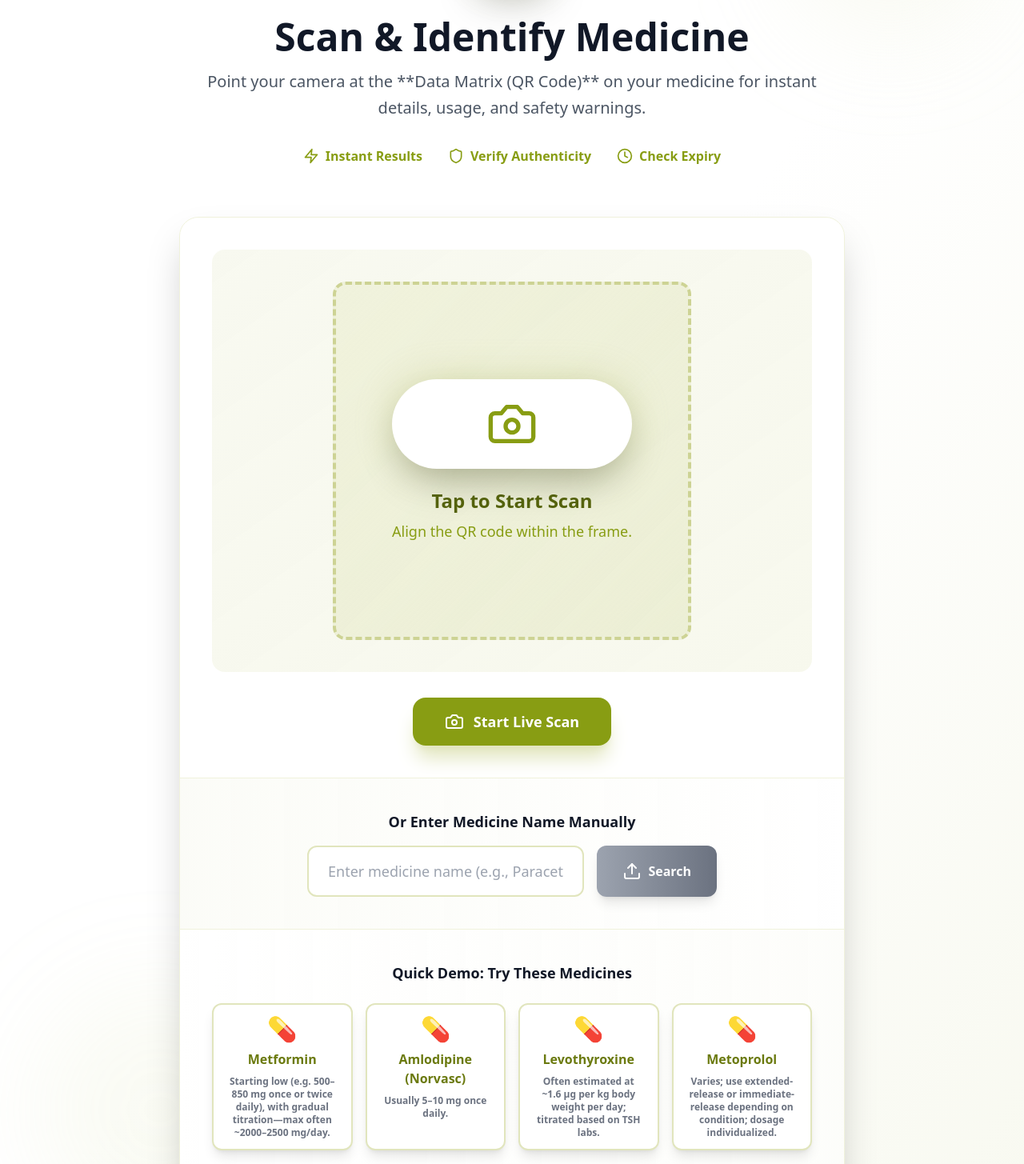
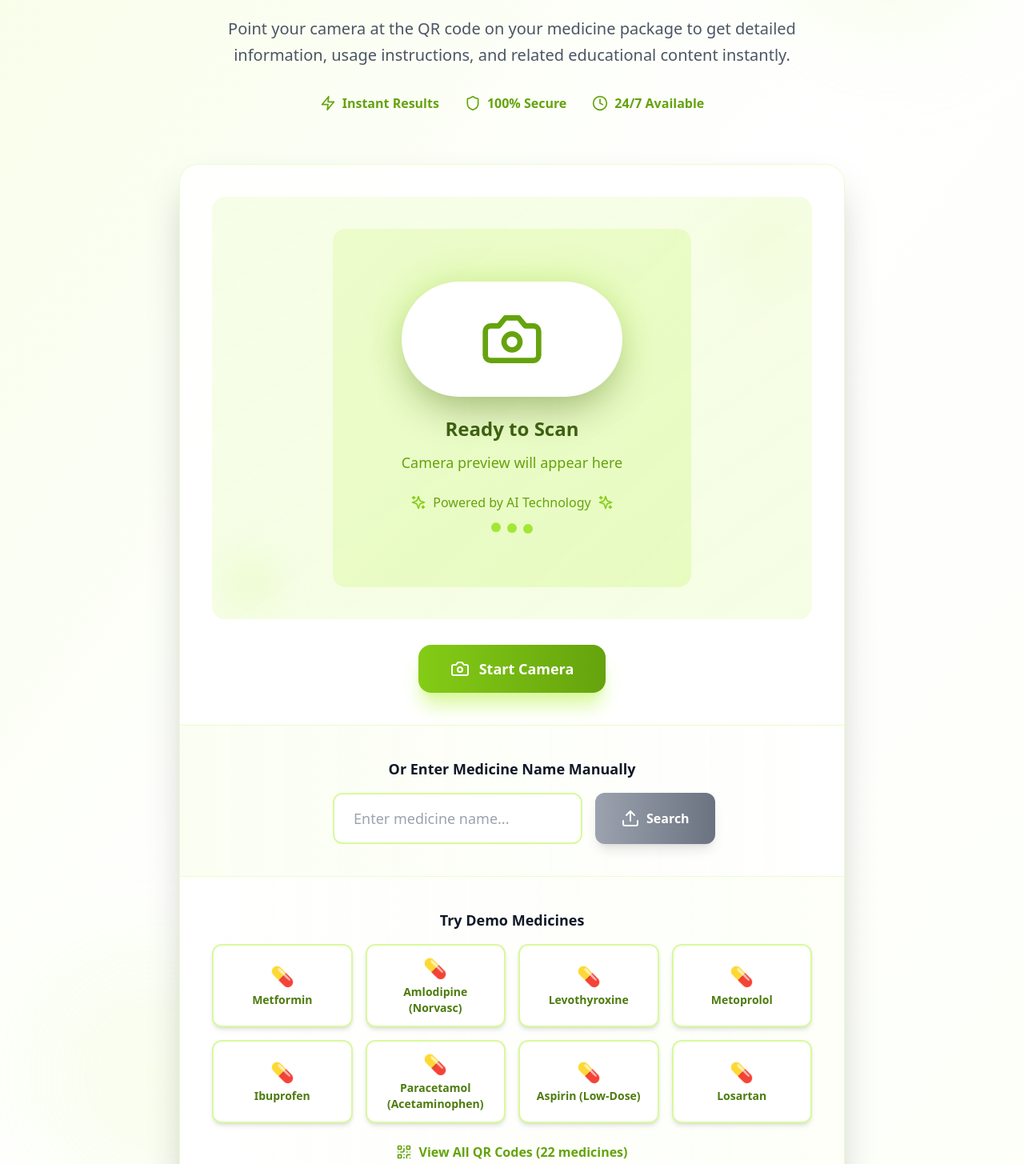
Before and after one commit to Isha08b/Medicine-Info, a React (Vite) app: page /scan in a window 1280 px wide. Shown: the part 315-1770 px from the top of the page at 80% size. Built offline with nearby package versions, Linux system fonts and the light colour scheme; sample sign-in values are in the browser's storage.

Commit message:
Updated ScanPage color theme to Olive Green

```diff
--- a/src/pages/ScanPage.tsx
+++ b/src/pages/ScanPage.tsx
@@ -1,45 +1,28 @@
 import React, { useState, useRef, useEffect } from 'react';
 import { useNavigate, Link } from 'react-router-dom';
-import { QrCode, Camera, Upload, Zap, Shield, Clock, XCircle, ArrowLeft } from 'lucide-react';
+import { QrCode, Camera, Upload, Zap, Shield, Clock, Sparkles } from 'lucide-react';
 import { getAllDrugs } from '../data/drugsDatabase';
 
 const ScanPage: React.FC = () => {
   const [isScanning, setIsScanning] = useState(false);
-  const [cameraError, setCameraError] = useState<string | null>(null);
-  const [manualInput, setManualInput] = useState<string>('');
-  const [isLoading, setIsLoading] = useState(false);
+  const [qrResult, setQrResult] = useState<string>('');
   const videoRef = useRef<HTMLVideoElement>(null);
   const navigate = useNavigate();
   const drugs = getAllDrugs();
-  const handleVideoReady = () => {
-    if (videoRef.current) {
-      videoRef.current.play().catch(e => console.error("Video Playback Error:", e));
-      setIsLoading(false);
-    }
-  };
 
+  // --- CAMERA LOGIC (UNCHANGED) ---
   const startCamera = async () => {
-    setCameraError(null);
-    setIsLoading(true);
-
     try {
+      setIsScanning(true);
       const stream = await navigator.mediaDevices.getUserMedia({
         video: { facingMode: 'environment' }
       });
       if (videoRef.current) {
-        videoRef.current.srcObject = stream;      }
-      setIsScanning(true);
-    } catch (error: any) {
+        videoRef.current.srcObject = stream;
+      }
+    } catch (error) {
       console.error('Error accessing camera:', error);
-      let errorMessage = 'Could not start camera. Please ensure permissions are granted.';
-      if (error.name === 'NotAllowedError') {
-        errorMessage = 'Camera access denied. Please check your browser settings.';
-      } else if (error.name === 'NotFoundError') {
-        errorMessage = 'No camera found on this device.';
-      }
-      setCameraError(errorMessage);
       setIsScanning(false);
-      setIsLoading(false);
     }
   };
 
@@ -48,152 +31,133 @@ const ScanPage: React.FC = () => {
     if (videoRef.current && videoRef.current.srcObject) {
       const stream = videoRef.current.srcObject as MediaStream;
       stream.getTracks().forEach(track => track.stop());
-      videoRef.current.srcObject = null;
     }
   };
 
-  const handleSearch = (input: string) => {
-    if (input.trim()) {
-      stopCamera();
-      const drugId = input.toLowerCase().replace(/[^a-z0-9]+/g, '-');
+  const handleManualInput = () => {
+    if (qrResult.trim()) {
+      // Simulate QR code scan result - navigate to drug info
+      const drugId = qrResult.toLowerCase().replace(/\s+/g, '-');
       navigate(`/drug/${drugId}`);
     }
   };
 
-  const handleManualSubmit = (e: React.FormEvent) => {
-      e.preventDefault();
-      handleSearch(manualInput);
-  }
+  const simulateScan = (drugName: string) => {
+    setQrResult(drugName);
+    const drugId = drugName.toLowerCase().replace(/\s+/g, '-');
+    navigate(`/drug/${drugId}`);
+  };
 
-  const simulateScan = (drugName: string) => {
-    stopCamera();
-    setManualInput(drugName);
-    handleSearch(drugName);
-  };
   useEffect(() => {
     return () => {
       stopCamera();
     };
   }, []);
+  // ----------------------------------
 
   return (
-    <div className="min-h-screen bg-gradient-to-br from-white via-white to-olive-50 py-12 relative overflow-hidden">
+    <div className="min-h-screen bg-gradient-to-br from-lime-50 via-white to-lime-50/30 py-12 relative overflow-hidden">
+      {/* Background Decorations */}
       <div className="absolute inset-0 overflow-hidden pointer-events-none">
-        <div className="absolute top-10 right-10 w-64 h-64 bg-olive-200/20 rounded-full blur-3xl"></div>
-        <div className="absolute bottom-10 left-10 w-80 h-80 bg-olive-300/10 rounded-full blur-3xl"></div>
+        <div className="absolute top-10 right-10 w-64 h-64 bg-lime-200/20 rounded-full blur-3xl"></div>
+        <div className="absolute bottom-10 left-10 w-80 h-80 bg-lime-300/10 rounded-full blur-3xl"></div>
       </div>
 
-      <div className="max-w-4xl mx-auto px-4 sm:px-6 lg:px-8 relative z-10">
-        <Link
-            to="/"
-            className="inline-flex items-center space-x-2 text-olive-600 hover:text-olive-700 group bg-white/80 backdrop-blur-sm px-4 py-2 rounded-xl shadow-lg hover:shadow-xl transition-all duration-300 border border-olive-100 mb-8"
-        >
-            <ArrowLeft className="h-4 w-4 group-hover:-translate-x-1 transition-transform" />
-            <span className="font-medium">Home</span>
-        </Link>
-
+      <div className="max-w-4xl mx-auto px-4 sm:px-6 lg:px-8">
         <div className="text-center mb-16">
           <div className="relative inline-block mb-8">
-            <div className="absolute inset-0 bg-olive-400 rounded-full blur-xl opacity-30"></div>
-            <div className="relative bg-gradient-to-br from-olive-500 to-olive-600 p-6 rounded-3xl shadow-2xl">
+            <div className="absolute inset-0 bg-lime-400 rounded-full blur-xl opacity-30"></div>
+            <div className="relative bg-gradient-to-br from-lime-500 to-lime-600 p-6 rounded-3xl shadow-2xl">
               <QrCode className="h-16 w-16 text-white" />
             </div>
           </div>
 
-          <h1 className="text-4xl md:text-5xl font-bold text-gray-900 mb-4">
-            Scan & Identify Medicine
+          <h1 className="text-4xl md:text-5xl font-bold text-gray-900 mb-6">
+            Scan Medicine QR Code
           </h1>
 
           <p className="text-xl text-gray-600 max-w-3xl mx-auto leading-relaxed mb-8">
-            Point your camera at the **Data Matrix (QR Code)** on your medicine for instant details, usage, and safety warnings.
+            Point your camera at the QR code on your medicine package to get detailed information, usage instructions,
+            and related educational content instantly.
           </p>
 
-          <div className="flex justify-center flex-wrap gap-x-8 gap-y-4">
-            <div className="flex items-center space-x-2 text-olive-600">
+          {/* Quick Stats */}
+          <div className="flex justify-center space-x-8 mb-8">
+            <div className="flex items-center space-x-2 text-lime-600">
               <Zap className="h-5 w-5" />
               <span className="font-semibold">Instant Results</span>
             </div>
-            <div className="flex items-center space-x-2 text-olive-600">
+            <div className="flex items-center space-x-2 text-lime-600">
               <Shield className="h-5 w-5" />
-              <span className="font-semibold">Verify Authenticity</span>
+              <span className="font-semibold">100% Secure</span>
             </div>
-            <div className="flex items-center space-x-2 text-olive-600">
+            <div className="flex items-center space-x-2 text-lime-600">
               <Clock className="h-5 w-5" />
-              <span className="font-semibold">Check Expiry</span>
+              <span className="font-semibold">24/7 Available</span>
             </div>
           </div>
         </div>
 
-        <div className="bg-white/90 backdrop-blur-sm rounded-3xl shadow-2xl overflow-hidden border border-olive-100">
+        <div className="bg-white/90 backdrop-blur-sm rounded-3xl shadow-2xl overflow-hidden border border-lime-100">
+          {/* Camera Section */}
           <div className="p-10">
-            <div className="bg-gradient-to-br from-olive-50 to-olive-100/50 rounded-2xl p-10 mb-8 relative overflow-hidden">
+            <div className="bg-gradient-to-br from-lime-50 to-lime-100/50 rounded-2xl p-10 mb-8 relative overflow-hidden">
+              {/* Decorative elements */}
+              <div className="absolute top-4 right-4 w-20 h-20 bg-lime-200/30 rounded-full blur-2xl"></div>
+              <div className="absolute bottom-4 left-4 w-16 h-16 bg-lime-300/20 rounded-full blur-xl"></div>
 
               {isScanning ? (
-                <div className="aspect-square max-w-md mx-auto bg-black rounded-2xl overflow-hidden shadow-2xl border-4 border-olive-400 relative">
+                <div className="aspect-square max-w-md mx-auto bg-black rounded-2xl overflow-hidden shadow-2xl border-4 border-lime-200">
                   <video
                     ref={videoRef}
                     autoPlay
                     playsInline
-                    muted
-                    className="w-full h-full object-cover"
-                    onLoadedMetadata={handleVideoReady}
+                    className="w-full h-full object-cover rounded-xl"
                   />
-                  <div className="absolute inset-0 flex items-center justify-center pointer-events-none">
-                      <div className="w-full h-1 bg-red-400 animate-scan-line-v2 shadow-red-500"></div>
+                  <div className="absolute inset-0 border-2 border-lime-400 rounded-2xl animate-pulse"></div>
+                </div>
+              ) : (
+                <div className="aspect-square max-w-md mx-auto bg-gradient-to-br from-lime-100 to-lime-200/50 rounded-2xl flex items-center justify-center border-3 border-dashed border-lime-300 hover:border-lime-400 transition-all duration-500 group cursor-pointer hover:scale-105">
+                  <div className="text-center">
+                    <div className="relative mb-6">
+                      <div className="absolute inset-0 bg-lime-400 rounded-full blur-xl opacity-40 group-hover:opacity-60 transition-opacity duration-300"></div>
+                      <div className="relative bg-white rounded-full p-8 shadow-2xl group-hover:scale-110 transition-transform duration-500">
+                        <Camera className="h-20 w-20 text-lime-600 mx-auto" />
                       </div>
                     </div>
-              ) : (
-                <div
-                    onClick={isLoading ? undefined : startCamera}
-                    className={`aspect-square max-w-md mx-auto rounded-2xl flex items-center justify-center border-4 border-dashed transition-all duration-500 group cursor-pointer ${
-                        isLoading ? 'bg-olive-100/50 border-olive-300 animate-pulse' :
-                        cameraError ? 'bg-red-50 border-red-300 hover:border-red-400' :
-                        'bg-gradient-to-br from-olive-100 to-olive-200/50 border-olive-300 hover:border-olive-500 hover:scale-[1.01]'
-                    }`}
-                >
-                  <div className="text-center p-4">
-                    {cameraError ? (
-                        <div className="text-red-600">
-                            <XCircle className="h-12 w-12 mx-auto mb-3" />
-                            <h3 className="text-xl font-bold mb-2">Error: Camera Failed</h3>
-                            <p className="text-sm">{cameraError}</p>
+
+                    <h3 className="text-2xl font-bold text-lime-800 mb-3">Ready to Scan</h3>
+                    <p className="text-lime-600 text-lg mb-6">Camera preview will appear here</p>
+
+                    <div className="flex justify-center items-center space-x-2 mb-4">
+                      <Sparkles className="h-5 w-5 text-lime-500 animate-pulse" />
+                      <span className="text-lime-600 font-medium">Powered by AI Technology</span>
+                      <Sparkles className="h-5 w-5 text-lime-500 animate-pulse" />
                     </div>
-                    ) : isLoading ? (
-                        <div className="text-olive-700">
-                            <span className="animate-spin inline-block border-4 border-olive-500 border-t-transparent rounded-full h-10 w-10 mb-3"></span>
-                            <h3 className="text-xl font-bold">Starting Camera...</h3>
+
+                    <div className="flex justify-center space-x-2">
+                      <div className="w-3 h-3 bg-lime-400 rounded-full animate-bounce"></div>
+                      <div className="w-3 h-3 bg-lime-400 rounded-full animate-bounce" style={{animationDelay: '0.2s'}}></div>
+                      <div className="w-3 h-3 bg-lime-400 rounded-full animate-bounce" style={{animationDelay: '0.4s'}}></div>
                     </div>
-                    ) : (
-                        <>
-                            <div className="relative mb-6">
-                                <div className="absolute inset-0 bg-olive-400 rounded-full blur-xl opacity-40 group-hover:opacity-60 transition-opacity duration-300"></div>
-                                <div className="relative bg-white rounded-full p-6 shadow-2xl group-hover:scale-110 transition-transform duration-500">
-                                    <Camera className="h-16 w-16 text-olive-600 mx-auto" />
-                                </div>
-                            </div>
-                            <h3 className="text-2xl font-bold text-olive-800 mb-2">Tap to Start Scan</h3>
-                            <p className="text-olive-600 text-lg">Align the QR code within the frame.</p>
-                        </>
-                    )}
                   </div>
                 </div>
               )}
             </div>
 
-            <div className="flex flex-col sm:flex-row gap-4 justify-center">
+            <div className="flex flex-col sm:flex-row gap-6 justify-center">
               {!isScanning ? (
                 <button
                   onClick={startCamera}
-                  disabled={isLoading}
-                  className="group bg-gradient-to-r from-olive-500 to-olive-600 text-white px-10 py-4 rounded-2xl font-bold text-lg hover:from-olive-600 hover:to-olive-700 transition-all duration-300 flex items-center justify-center space-x-3 shadow-xl shadow-olive-200 disabled:from-gray-400 disabled:to-gray-500"
+                  className="group bg-gradient-to-r from-lime-500 to-lime-600 text-white px-10 py-4 rounded-2xl font-bold text-lg hover:from-lime-600 hover:to-lime-700 transition-all duration-300 flex items-center justify-center space-x-3 shadow-xl shadow-lime-200 hover:shadow-2xl hover:scale-105"
                 >
                   <Camera className="h-6 w-6 group-hover:rotate-12 transition-transform duration-300" />
-                  <span>{isLoading ? 'Loading...' : 'Start Live Scan'}</span>
+                  <span>Start Camera</span>
                 </button>
               ) : (
                 <button
                   onClick={stopCamera}
-                  className="bg-gradient-to-r from-red-500 to-red-600 text-white px-10 py-4 rounded-2xl font-bold text-lg hover:from-red-600 hover:to-red-700 transition-all duration-300 shadow-xl shadow-red-200"
+                  className="bg-gradient-to-r from-red-500 to-red-600 text-white px-10 py-4 rounded-2xl font-bold text-lg hover:from-red-600 hover:to-red-700 transition-all duration-300 shadow-xl shadow-red-200 hover:shadow-2xl hover:scale-105"
                 >
                   Stop Camera
                 </button>
@@ -201,72 +165,64 @@ const ScanPage: React.FC = () => {
             </div>
           </div>
 
-          <form onSubmit={handleManualSubmit} className="border-t border-olive-100 p-10 bg-gradient-to-r from-olive-50/50 to-white">
+          {/* Manual Input Section */}
+          <div className="border-t border-lime-100 p-10 bg-gradient-to-r from-lime-50/50 to-white">
             <h3 className="text-lg font-semibold text-gray-900 mb-4 text-center">
               Or Enter Medicine Name Manually
             </h3>
 
-            <div className="flex flex-col sm:flex-row gap-4 max-w-lg mx-auto">
+            <div className="flex flex-col sm:flex-row gap-4 max-w-md mx-auto">
               <input
                 type="text"
-                value={manualInput}
-                onChange={(e) => setManualInput(e.target.value)}
-                placeholder="Enter medicine name (e.g., Paracetamol)"
-                className="flex-1 px-6 py-4 border-2 border-olive-200 rounded-xl focus:ring-4 focus:ring-olive-200 focus:border-olive-500 transition-all duration-300 text-lg"
+                value={qrResult}
+                onChange={(e) => setQrResult(e.target.value)}
+                placeholder="Enter medicine name..."
+                className="flex-1 px-6 py-4 border-2 border-lime-200 rounded-xl focus:ring-4 focus:ring-lime-200 focus:border-lime-500 transition-all duration-300 text-lg"
               />
               <button
-                type="submit"
-                disabled={!manualInput.trim()}
-                className="bg-gradient-to-r from-olive-500 to-olive-600 text-white px-8 py-4 rounded-xl font-bold hover:from-olive-600 hover:to-olive-700 transition-all duration-300 disabled:from-gray-400 disabled:to-gray-500 flex items-center justify-center space-x-2 shadow-lg hover:shadow-xl disabled:hover:scale-100"
+                onClick={handleManualInput}
+                disabled={!qrResult.trim()}
+                className="bg-gradient-to-r from-lime-500 to-lime-600 text-white px-8 py-4 rounded-xl font-bold hover:from-lime-600 hover:to-lime-700 transition-all duration-300 disabled:from-gray-400 disabled:to-gray-500 flex items-center justify-center space-x-2 shadow-lg hover:shadow-xl hover:scale-105 disabled:hover:scale-100"
               >
                 <Upload className="h-6 w-6" />
                 <span>Search</span>
               </button>
             </div>
-          </form>
+          </div>
 
-          <div className="border-t border-olive-100 p-10 bg-gradient-to-r from-white to-olive-50/30">
-            <h3 className="text-lg font-semibold text-gray-900 mb-6 text-center">
-              Quick Demo: Try These Medicines
+          {/* Demo Medicines */}
+          <div className="border-t border-lime-100 p-10 bg-gradient-to-r from-white to-lime-50/30">
+            <h3 className="text-lg font-semibold text-gray-900 mb-4 text-center">
+              Try Demo Medicines
             </h3>
 
-            <div className="grid sm:grid-cols-2 lg:grid-cols-4 gap-4 max-w-3xl mx-auto">
-              {drugs.slice(0, 4).map((drug) => (
+            <div className="grid sm:grid-cols-3 lg:grid-cols-4 gap-4">
+              {drugs.slice(0, 8).map((drug) => (
                 <button
                   key={drug.id}
                   onClick={() => simulateScan(drug.name)}
-                  className="group bg-white border-2 border-olive-200 text-olive-700 px-4 py-3 rounded-xl font-semibold hover:bg-olive-50 hover:border-olive-300 transition-all duration-300 shadow-lg hover:shadow-xl hover:scale-[1.03] flex flex-col items-center space-y-2"
+                  className="group bg-white border-2 border-lime-200 text-lime-700 px-4 py-3 rounded-xl font-semibold hover:bg-lime-50 hover:border-lime-300 transition-all duration-300 shadow-md hover:shadow-lg hover:scale-105"
                 >
-                  <span className="text-3xl">💊</span>
-                  <span className="text-md font-bold">{drug.name}</span>
-                  <span className='text-xs text-gray-500'>{drug.dosage}</span>
+                  <span className="flex flex-col items-center space-y-1">
+                    <span className="text-2xl">💊</span>
+                    <span className="text-sm">{drug.name}</span>
+                  </span>
                 </button>
               ))}
             </div>
 
-            <div className="text-center mt-8">
+            <div className="text-center mt-6">
               <Link
                 to="/qr-codes"
-                className="inline-flex items-center space-x-2 text-olive-600 hover:text-olive-700 font-semibold hover:underline transition-all duration-300"
+                className="inline-flex items-center space-x-2 text-lime-600 hover:text-lime-700 font-semibold hover:underline transition-all duration-300"
               >
                 <QrCode className="h-5 w-5" />
-                <span>Browse All Medicines ({drugs.length})</span>
+                <span>View All QR Codes ({drugs.length} medicines)</span>
               </Link>
             </div>
           </div>
         </div>
       </div>
-      <style>{`
-        @keyframes scan-line-v2 {
-            0% { transform: translateY(0); opacity: 0.1; }
-            10% { opacity: 1; }
-            90% { opacity: 1; }
-            100% { transform: translateY(100%); opacity: 0.1; }
-        }
-        .animate-scan-line-v2 {
-            animation: scan-line-v2 2.5s infinite linear;
-        }
-      `}</style>
     </div>
   );
 };
```
Lines whose indentation alone changed are shown as unchanged.
